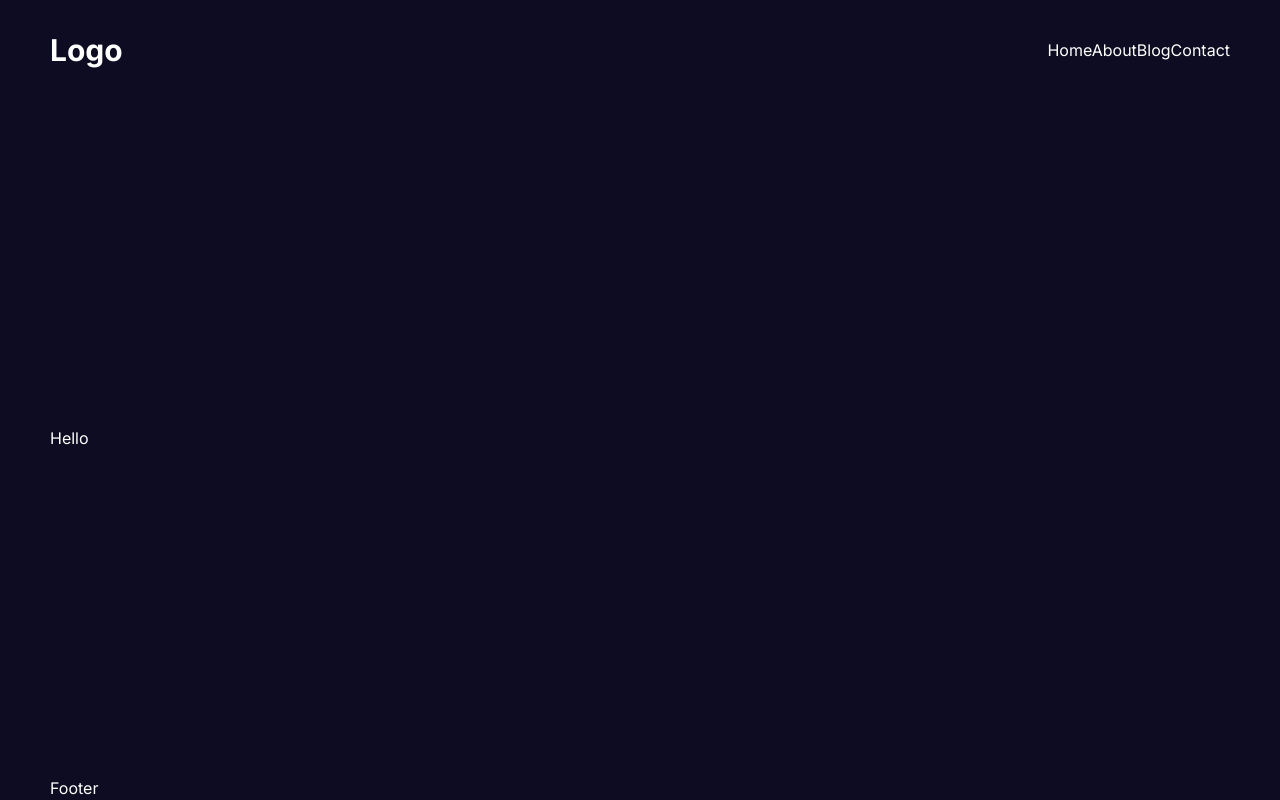
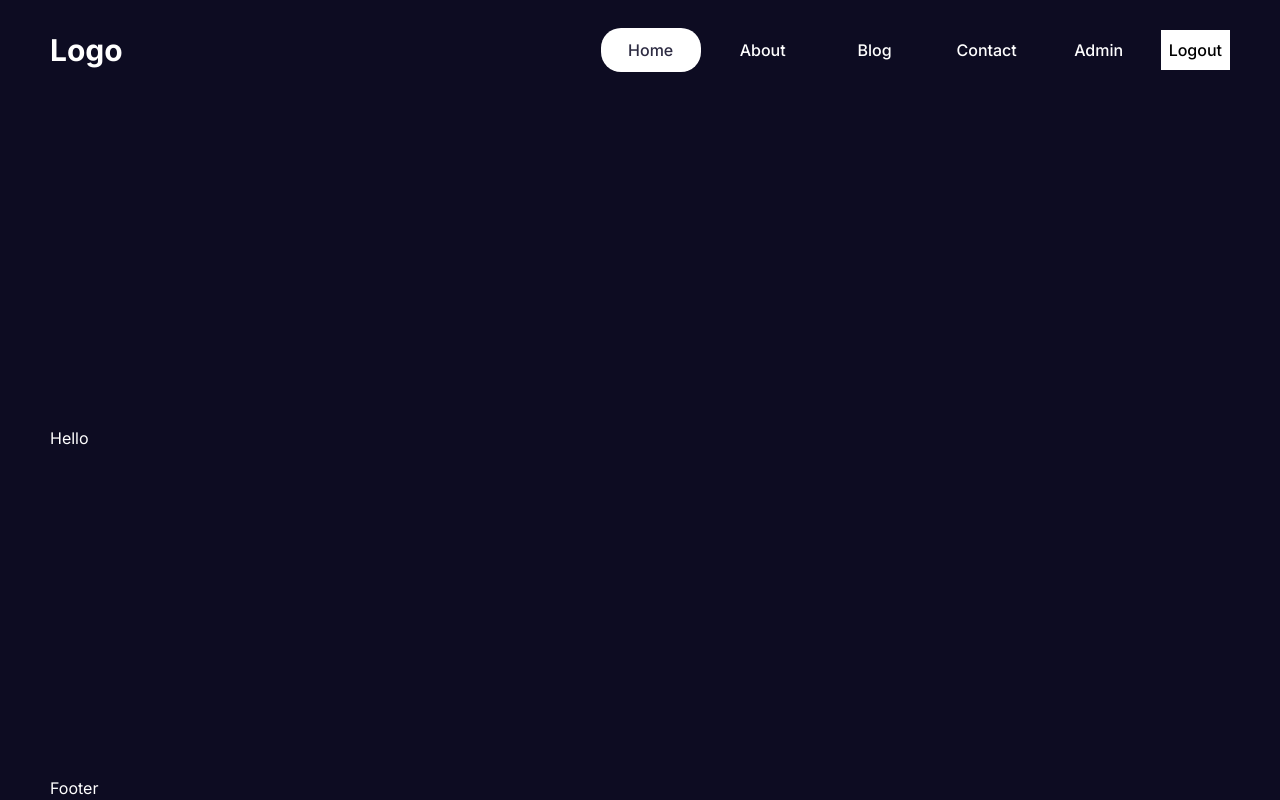
Before and after one commit to iamtun/nextjs-14-starter, a Next.js app: page / in a window 1280 px wide. Built offline with nearby package versions, Linux system fonts and the light colour scheme.

Commit message:
style: navbar

```diff
--- a/src/components/navbar/links/index.tsx
+++ b/src/components/navbar/links/index.tsx
@@ -1,18 +1,43 @@
-import Link from 'next/link';
 import React from 'react';
-import { publicRouterToRender } from '@/utils/router';
+import {
+  publicRouterToRender,
+  authRouter,
+  protectedRouter,
+} from '@/utils/router';
+import NavLink from './navLink';
 
 const Links = () => {
+  const session = true;
+  const isAdmin = true;
+
   return (
-    <nav>
+    <nav className="flex items-center gap-3">
       {publicRouterToRender.map(({ title, url }, index) => (
-        <Link
-          href={url}
+        <NavLink
+          url={url}
+          title={title}
           key={index}
-        >
-          {title}
-        </Link>
+        />
       ))}
+
+      {session ? (
+        <>
+          {isAdmin && (
+            <NavLink
+              url={protectedRouter['admin'].url}
+              title={protectedRouter['admin'].title}
+            />
+          )}
+          <button className="h-auto bg-white p-2 text-black font-medium">
+            Logout
+          </button>
+        </>
+      ) : (
+        <NavLink
+          url={authRouter['login'].url}
+          title={authRouter['login'].title}
+        />
+      )}
     </nav>
   );
 };
--- /dev/null
+++ b/src/components/navbar/links/navLink/index.tsx
@@ -0,0 +1,25 @@
+'use client';
+import Link from 'next/link';
+import { usePathname } from 'next/navigation';
+import React from 'react';
+
+interface Props {
+  url: string;
+  title: string;
+}
+
+const NavLink: React.FC<Props> = ({ url, title }) => {
+  const pathName = usePathname();
+  return (
+    <Link
+      href={url}
+      className={`min-w-[100px] p-[10px] rounded-[20px] font-medium text-center hover:bg-white hover:text-bg-soft-color ${
+        pathName === url ? 'bg-white text-bg-soft-color' : ''
+      }`}
+    >
+      {title}
+    </Link>
+  );
+};
+
+export default NavLink;
--- a/src/utils/router.ts
+++ b/src/utils/router.ts
@@ -34,7 +34,7 @@ const protectedRouter = {
 const authRouter = {
   login: {
     url: '/login',
-    title: '',
+    title: 'Login',
   },
   register: {
     url: '/register',
--- a/tailwind.config.ts
+++ b/tailwind.config.ts
@@ -1,4 +1,4 @@
-import type { Config } from 'tailwindcss'
+import type { Config } from 'tailwindcss';
 
 const config: Config = {
   content: [
@@ -8,13 +8,12 @@ const config: Config = {
   ],
   theme: {
     extend: {
-      backgroundImage: {
-        'gradient-radial': 'radial-gradient(var(--tw-gradient-stops))',
-        'gradient-conic':
-          'conic-gradient(from 180deg at 50% 50%, var(--tw-gradient-stops))',
+      colors: {
+        'text-soft-color': 'var(--text-soft-color)',
+        'bg-soft-color': 'var(--bg-soft-color)',
       },
     },
   },
   plugins: [],
-}
-export default config
+};
+export default config;
```
